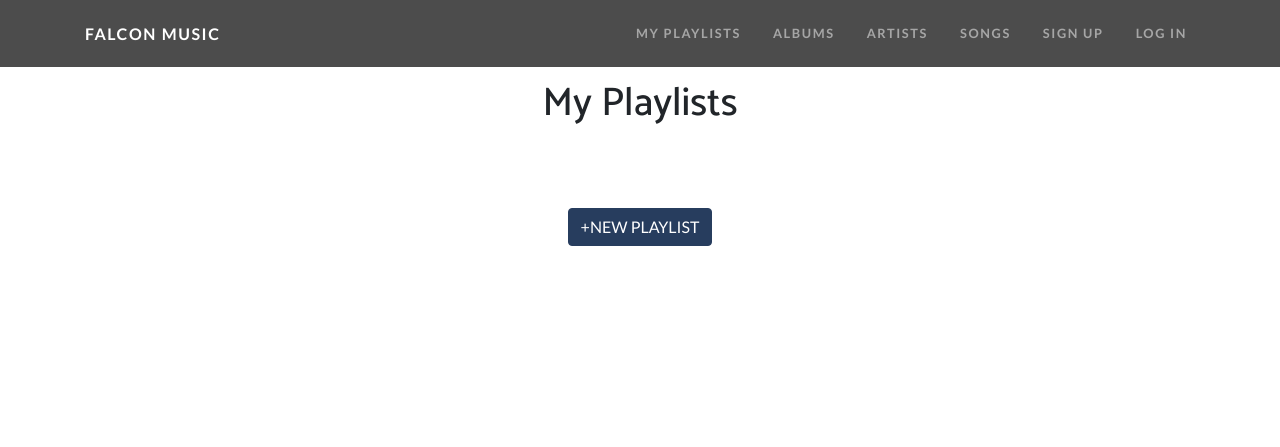
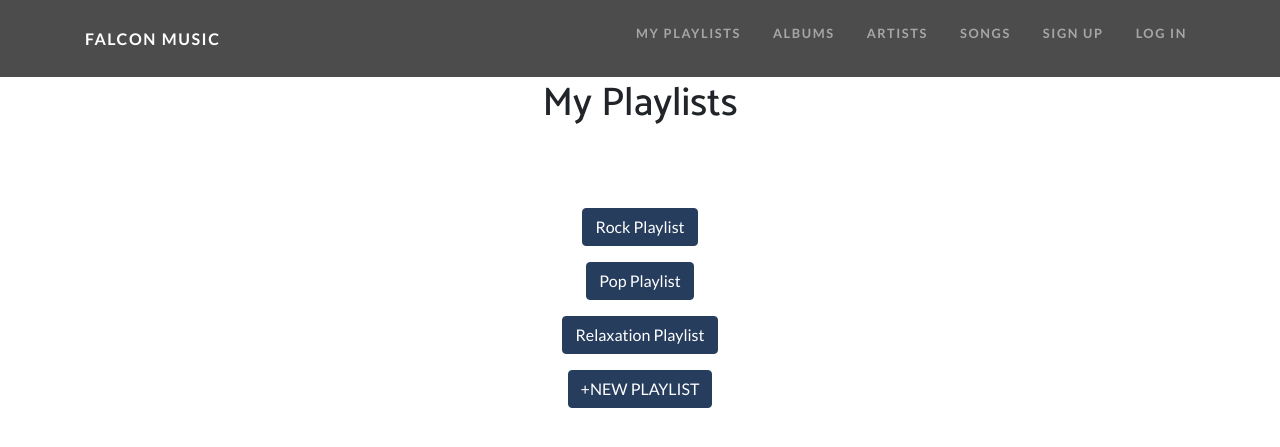
Before and after one commit to da1238/FalconMusic, a PHP site: page /playlists.html in a window 1280 px wide. Shown: the top 447 px of the page. Run offline with PHP 8.4, Linux system fonts and the light colour scheme.

Commit message:
Finished playlist and added css

```diff
--- a/css/falconmusic.css
+++ b/css/falconmusic.css
@@ -289,3 +289,6 @@ input[type="radio"] {
     background-color: #273d5e;
     border-color:#273d5e;
 }
+.collapse{
+    margin-bottom:10px;
+}
--- a/playlists.html
+++ b/playlists.html
@@ -65,6 +65,47 @@
     </div>
   </div>
   <div class="row">
+    <div class="col-md-6 mx-auto text-center">
+      <!--Playlist 1-->
+      <p>
+        <a class="btn btn-primary" data-toggle="collapse" href="#playlist1" role="button" aria-expanded="false" aria-controls="collapseExample">
+          Rock Playlist
+        </a>
+      </p>
+      <div class="collapse" id="playlist1">
+        <div class="card card-body">
+          This is playlist 1
+        </div>
+      </div>
+
+      <!--Playlist 2-->
+      <p>
+        <a class="btn btn-primary" data-toggle="collapse" href="#playlist2" role="button" aria-expanded="false" aria-controls="collapseExample">
+          Pop Playlist
+        </a>
+      </p>
+      <div class="collapse" id="playlist2">
+        <div class="card card-body">
+          This is playlist 2
+        </div>
+      </div>
+
+      <!--Playlist 3-->
+      <p>
+        <a class="btn btn-primary" data-toggle="collapse" href="#playlist3" role="button" aria-expanded="false" aria-controls="collapseExample">
+          Relaxation Playlist
+        </a>
+      </p>
+      <div class="collapse" id="playlist3">
+        <div class="card card-body">
+          This is playlist 3
+        </div>
+      </div>
+
+    </div>
+  </div>
+
+  <div class="row">
     <div class="col-md-4 mx-auto text-center">
       <!-- Button trigger modal -->
       <button type="button" class="btn btn-primary" data-toggle="modal" data-target="#exampleModal">
```
Lines whose indentation alone changed are shown as unchanged.
